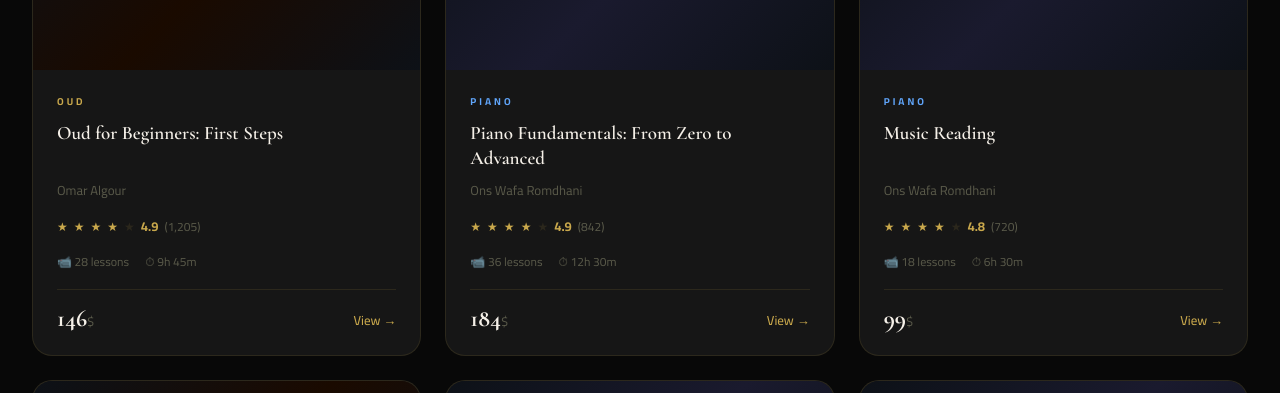
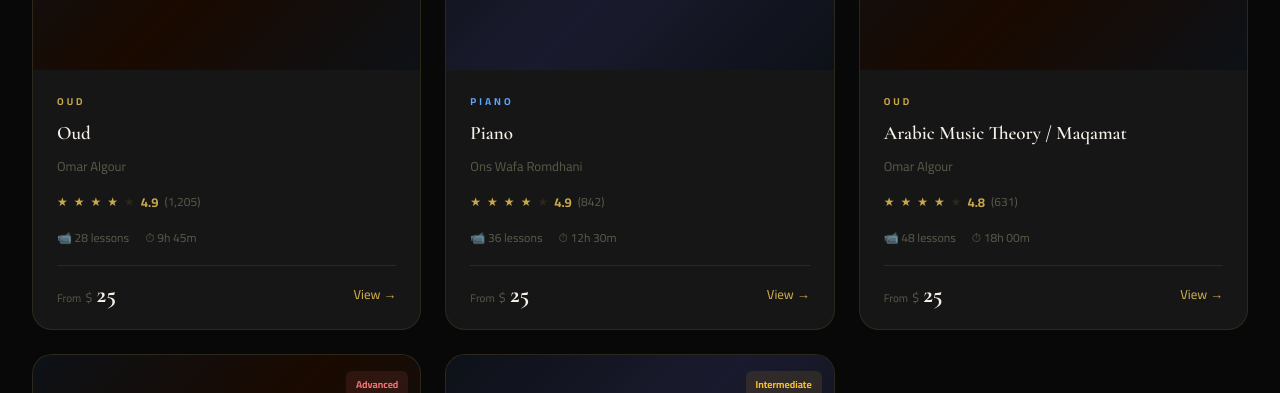
Before and after one commit to abirdakhlaoui/pianoud, a Next.js app: page /courses in a window 1280 px wide. Shown: the part 559-952 px from the top of the page. Built offline with nearby package versions, Linux system fonts and the light colour scheme; no server answers.

Commit message:
Update courses: 5 courses with new names, all From $25

```diff
--- a/src/app/courses/page.tsx
+++ b/src/app/courses/page.tsx
@@ -38,16 +38,11 @@ function PianoIcon({ size = 40 }: { size?: number }) {
 }
 
 const COURSES = [
-  { id:"1", slug:"piano-fundamentals", instrument:"PIANO", level:"BEGINNER",     price:184, rating:4.9, students:842,  lessons:36, duration:"12h 30m", bestseller:true,  title_en:"Piano Fundamentals: From Zero to Advanced", title_ar:"أساسيات البيانو: من الصفر إلى المتقدم",  instructor_en:"Ons Wafa Romdhani", instructor_ar:"أنس وفاء رمضاني" },
-  { id:"2", slug:"arabic-maqam-oud",   instrument:"OUD",   level:"INTERMEDIATE", price:259, rating:4.8, students:631,  lessons:48, duration:"18h 00m", bestseller:true,  title_en:"Arabic Maqam & Oud Mastery",                title_ar:"المقامات العربية وإتقان العود",           instructor_en:"Omar Algour",       instructor_ar:"عمر الغور" },
-  { id:"3", slug:"classical-piano",    instrument:"PIANO", level:"ADVANCED",     price:334, rating:4.7, students:412,  lessons:54, duration:"22h 15m", bestseller:false, title_en:"Classical Piano",                           title_ar:"البيانو الكلاسيكي",                       instructor_en:"Ons Wafa Romdhani", instructor_ar:"أنس وفاء رمضاني" },
-  { id:"4", slug:"oud-beginners",      instrument:"OUD",   level:"BEGINNER",     price:146, rating:4.9, students:1205, lessons:28, duration:"9h 45m",  bestseller:true,  title_en:"Oud for Beginners: First Steps",            title_ar:"العود للمبتدئين: الخطوات الأولى",         instructor_en:"Omar Algour",       instructor_ar:"عمر الغور" },
-  { id:"5", slug:"arabic-piano",       instrument:"PIANO", level:"INTERMEDIATE", price:296, rating:4.6, students:318,  lessons:42, duration:"16h 00m", bestseller:false, title_en:"Arabic Piano",                              title_ar:"البيانو العربي",                          instructor_en:"Ons Wafa Romdhani", instructor_ar:"أنس وفاء رمضاني" },
-  { id:"6", slug:"oud-advanced",       instrument:"OUD",   level:"ADVANCED",     price:371, rating:4.8, students:204,  lessons:60, duration:"25h 30m", bestseller:false, title_en:"Oud Advanced",                              title_ar:"العود المتقدم",                           instructor_en:"Omar Algour",       instructor_ar:"عمر الغور" },
-  { id:"7", slug:"piano-kids",         instrument:"PIANO", level:"BEGINNER",     price:120, rating:5.0, students:530,  lessons:20, duration:"7h 00m",  bestseller:true,  title_en:"Piano KIDS",                                title_ar:"البيانو للأطفال",                         instructor_en:"Ons Wafa Romdhani", instructor_ar:"أنس وفاء رمضاني" },
-  { id:"8", slug:"music-reading",      instrument:"PIANO", level:"BEGINNER",     price:99,  rating:4.8, students:720,  lessons:18, duration:"6h 30m",  bestseller:false, title_en:"Music Reading",                             title_ar:"قراءة النوتة الموسيقية",                  instructor_en:"Ons Wafa Romdhani", instructor_ar:"أنس وفاء رمضاني" },
-  { id:"10", slug:"music-theory-abrsm", instrument:"OUD", level:"INTERMEDIATE", price:245, rating:4.9, students:190, lessons:24, duration:"8h 30m", bestseller:false, title_en:"Music Theory ABRSM", title_ar:"نظرية الموسيقى ABRSM", instructor_en:"Omar Algour", instructor_ar:"عمر الغور" },
-  { id:"9", slug:"oud-harmony",        instrument:"OUD",   level:"INTERMEDIATE", price:220, rating:4.7, students:280,  lessons:32, duration:"11h 00m", bestseller:false, title_en:"Harmony for Oud",                           title_ar:"الهارموني للعود",                         instructor_en:"Omar Algour",       instructor_ar:"عمر الغور" },
+  { id:"1", slug:"piano-fundamentals", instrument:"PIANO", level:"BEGINNER", price:25, rating:4.9, students:842, lessons:36, duration:"12h 30m", bestseller:true, title_en:"Piano", title_ar:"البيانو", instructor_en:"Ons Wafa Romdhani", instructor_ar:"أنس وفاء رمضاني" },
+  { id:"2", slug:"oud-beginners", instrument:"OUD", level:"BEGINNER", price:25, rating:4.9, students:1205, lessons:28, duration:"9h 45m", bestseller:true, title_en:"Oud", title_ar:"العود", instructor_en:"Omar Algour", instructor_ar:"عمر الغور" },
+  { id:"3", slug:"arabic-maqam-oud", instrument:"OUD", level:"INTERMEDIATE", price:25, rating:4.8, students:631, lessons:48, duration:"18h 00m", bestseller:true, title_en:"Arabic Music Theory / Maqamat", title_ar:"نظرية الموسيقى العربية / المقامات", instructor_en:"Omar Algour", instructor_ar:"عمر الغور" },
+  { id:"4", slug:"music-theory-abrsm", instrument:"PIANO", level:"INTERMEDIATE", price:25, rating:4.9, students:190, lessons:24, duration:"8h 30m", bestseller:false, title_en:"Music Theory ABRSM", title_ar:"نظرية الموسيقى ABRSM", instructor_en:"Ons Wafa Romdhani", instructor_ar:"أنس وفاء رمضاني" },
+  { id:"5", slug:"oud-harmony", instrument:"OUD", level:"ADVANCED", price:25, rating:4.7, students:280, lessons:32, duration:"11h 00m", bestseller:false, title_en:"Harmony & Counterpoint (Musicians Only)", title_ar:"الهارموني والكونتربوان (للموسيقيين)", instructor_en:"Omar Algour", instructor_ar:"عمر الغور" },
 ]
 
 const LEVEL_COLOR: Record<string,{bg:string;color:string;en:string;ar:string}> = {
@@ -191,9 +186,10 @@ export default function CoursesPage() {
                         <span>⏱ {course.duration}</span>
                       </div>
                       <div style={{ display:"flex", alignItems:"center", justifyContent:"space-between", paddingTop:14, borderTop:"1px solid var(--border)" }}>
-                        <div>
+                        <div style={{ display:"flex", alignItems:"baseline", gap:4 }}>
+                          <span style={{ fontSize:11, color:"var(--text-muted)" }}>{isAr?"من":"From"}</span>
+                          <span style={{ fontSize:13, color:"var(--text-muted)" }}>$</span>
                           <span className="font-display" style={{ fontSize:24, fontWeight:800, color:"var(--cream)" }}>{course.price}</span>
-                          <span style={{ fontSize:13, color:"var(--text-muted)", marginRight:4 }}>$</span>
                         </div>
                         <span style={{ fontSize:13, color:"var(--gold)", fontWeight:500 }}>{isAr?"عرض ←":"View →"}</span>
                       </div>
```
